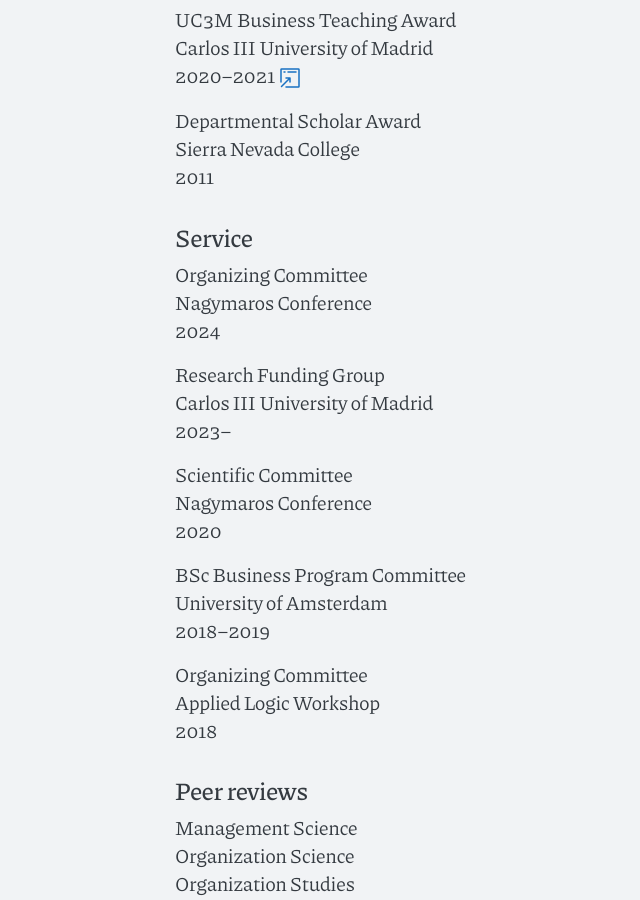
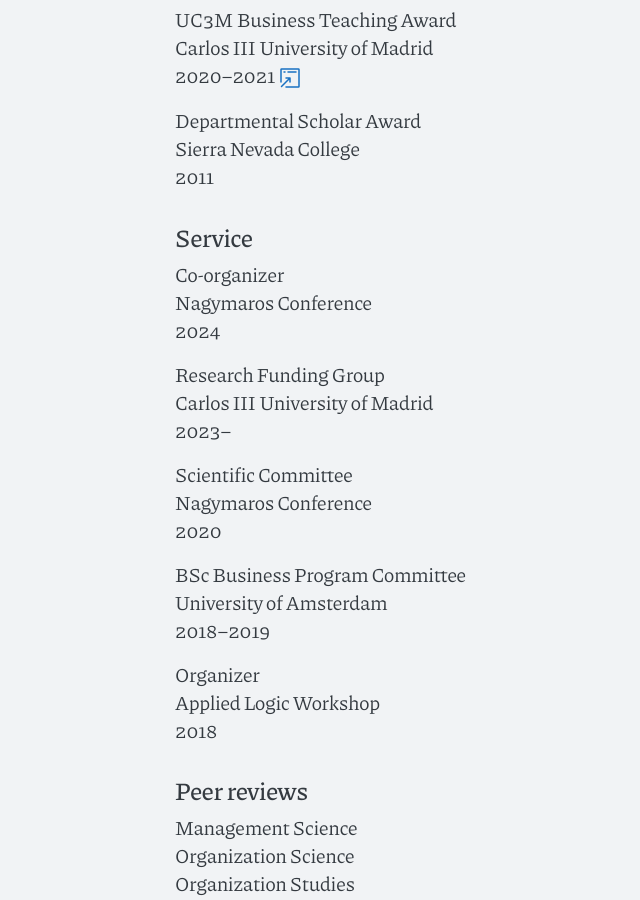
Before and after one commit to piazzai/piazzai.github.io, a Jekyll site: the page built from cv.md, in a window 1280 px wide and 900 px high, scrolled down 4760 px. Shown: the whole window, without its empty margins (192-832 px from the left). Built offline with Jekyll 4.4.1, drawn with Linux system fonts in a browser that asks for light colours.

Commit message:
Change entry names

```diff
--- a/cv.md
+++ b/cv.md
@@ -161,7 +161,7 @@
 
 ## Service
 
-Organizing Committee
+Co-organizer
 Nagymaros Conference
 2024
 
@@ -177,7 +177,7 @@
 University of Amsterdam
 2018--2019
 
-Organizing Committee
+Organizer
 Applied Logic Workshop
 2018
 
```
